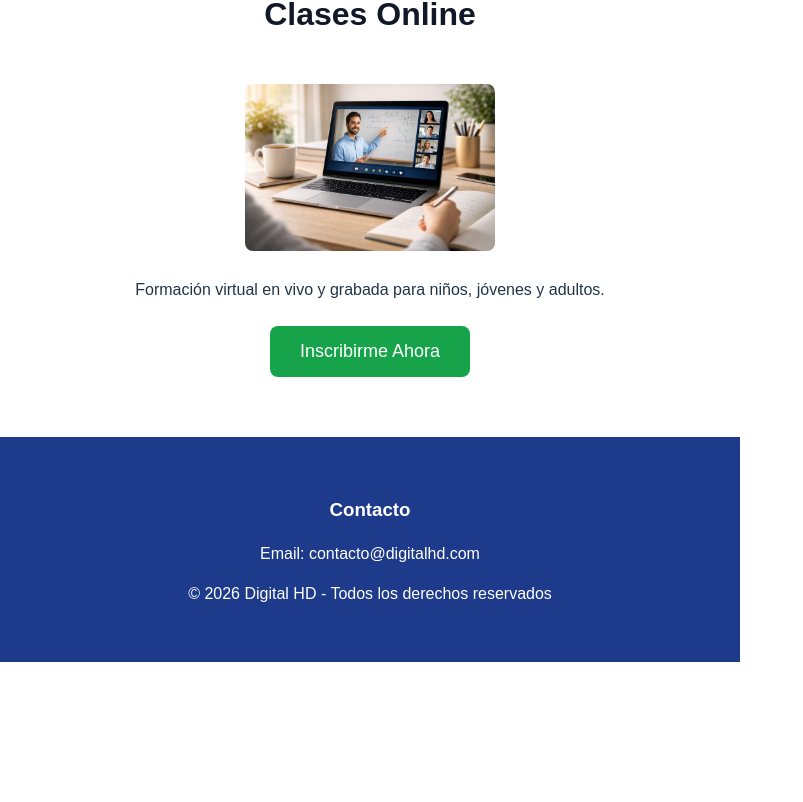
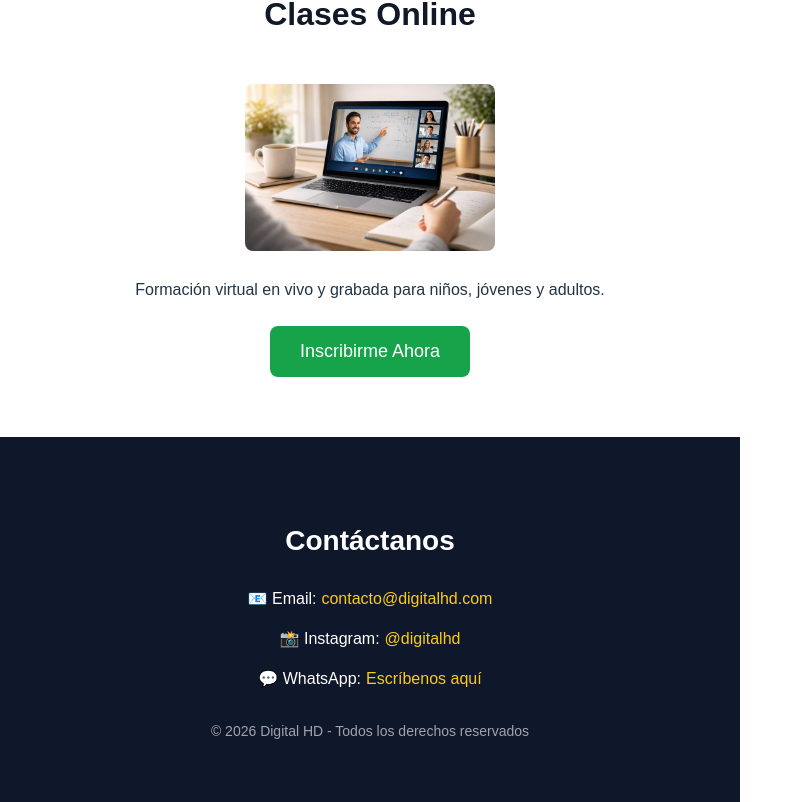
Before and after one commit to harrywork219-lab/mi-ebook, a React (Vite) app: page / in a window 1280 px wide. Shown: the part 1251-2053 px from the top of the page, without its empty margins (0-803 px from the left). Before the commit the page ends 1913 px from the top, so only its background shows below. Built offline with nearby package versions, Linux system fonts and the light colour scheme.

Commit message:
Nueva pagina profesional

```diff
--- a/src/App.jsx
+++ b/src/App.jsx
@@ -77,11 +77,54 @@ export default function App() {
       </section>
 
       {/* CONTACTO */}
-      <section id="contacto" style={{ backgroundColor: "#1e3a8a", color: "white", padding: "40px", textAlign: "center" }}>
-        <h3>Contacto</h3>
-        <p>Email: contacto@digitalhd.com</p>
-        <p>© 2026 Digital HD - Todos los derechos reservados</p>
-      </section>
+     <section id="contacto" style={{
+       backgroundColor: "#0f172a",
+       color: "white",
+       padding: "60px 20px",
+       textAlign: "center"
+       }}>
+
+       <h2 style={{ fontSize: "28px", marginBottom: "25px" }}>
+       Contáctanos
+       </h2>
+
+       <p>
+       📧 Email:
+       <a
+       href="mailto:contacto@digitalhd.com"
+       style={{ color: "#facc15", textDecoration: "none", marginLeft: "5px" }}
+       >
+       contacto@digitalhd.com
+       </a>
+       </p>
+
+       <p>
+        📸 Instagram:
+        <a
+         href="https://instagram.com/digitalhd"
+        target="_blank"
+        style={{ color: "#facc15", textDecoration: "none", marginLeft: "5px" }}
+       >
+        @digitalhd
+       </a>
+       </p>
+
+        <p>
+        💬 WhatsApp:
+       <a
+        href="https://wa.me/573001234567"
+        target="_blank"
+        style={{ color: "#facc15", textDecoration: "none", marginLeft: "5px" }}
+        >
+       Escríbenos aquí
+       </a>
+       </p>
+
+       <div style={{ marginTop: "30px", fontSize: "14px", opacity: 0.6 }}>
+       © 2026 Digital HD - Todos los derechos reservados
+       </div>
+
+     </section>
 
     </div>
   );
```
